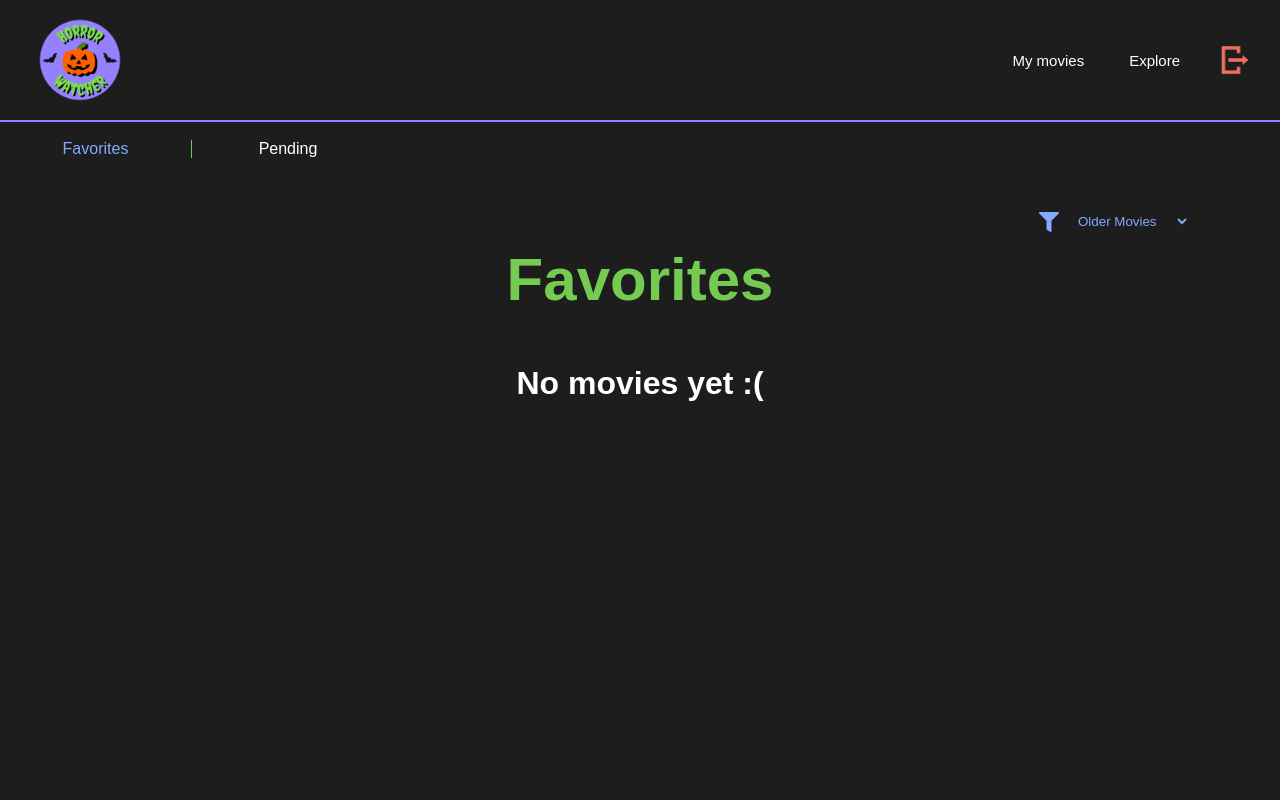
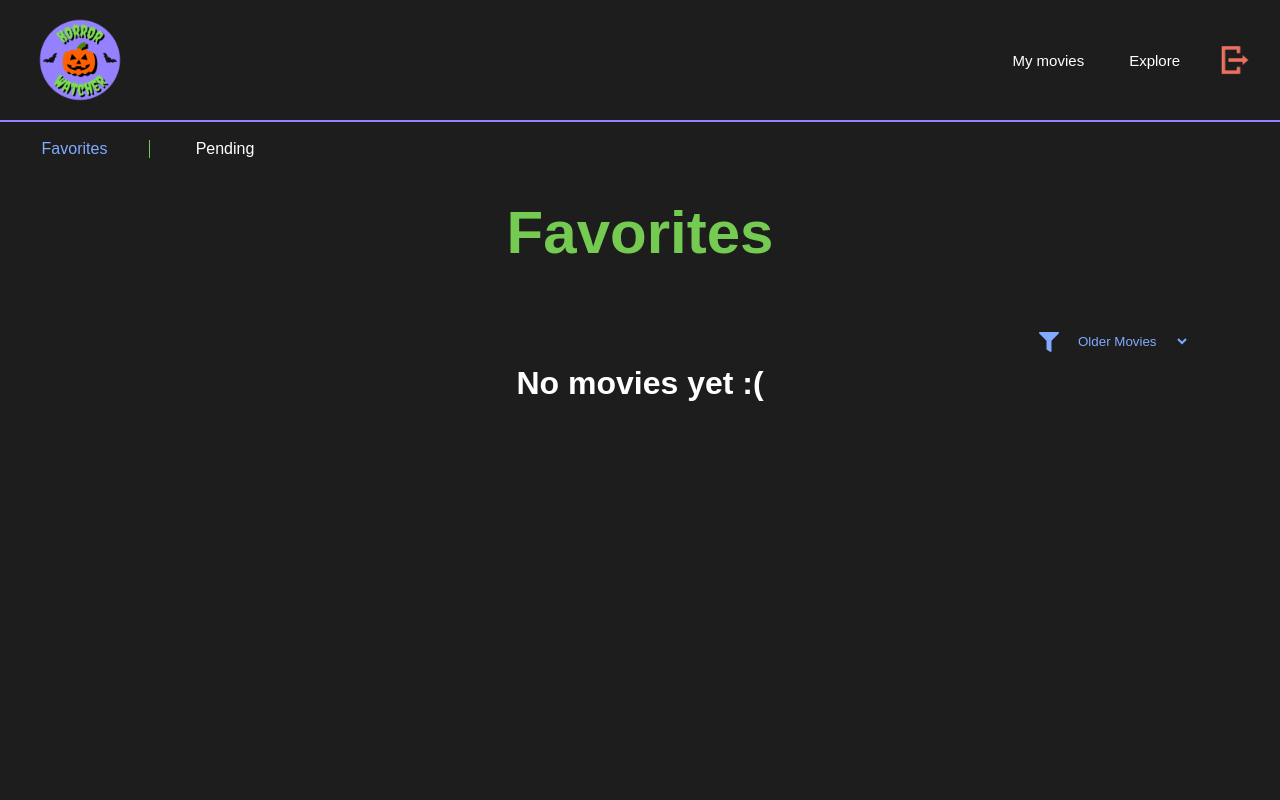
Before and after one commit to belenjn/horror-watcher-app, a React (Vite) app: page /myMovies in a window 1280 px wide. Shown: the top 800 px of the page. Built offline with nearby package versions, Linux system fonts and the light colour scheme; no server answers; the database is empty; sample sign-in values are in the browser's storage; a web font is replaced by a local one.

Commit message:
Filter component added in fav and pending

```diff
--- a/src/components/my-movies-page/MyMoviesPage.tsx
+++ b/src/components/my-movies-page/MyMoviesPage.tsx
@@ -3,7 +3,6 @@ import { useAppSelector } from "../../hooks/redux-hooks";
 import { Footer } from "../footer/Footer";
 import { Navbar } from "../navbar/Navbar";
 import { Favorites } from "./favorites/Favorites";
-import { Filter } from "./filter/Filter";
 import { Pending } from "./pending/Pending";
 import { SelectorPages } from "./selector-pages-favorites-pending/SelectorPages";
 
@@ -25,7 +24,6 @@ export const MyMoviesPage = () => {
         setFavorites={setFavorites}
         setPending={setPending}
       />
-      <Filter />
       {favorites === true ? (
         <Favorites favoritesMovies={favoritesMovies} />
       ) : (
--- a/src/components/my-movies-page/favorites/Favorites.tsx
+++ b/src/components/my-movies-page/favorites/Favorites.tsx
@@ -1,24 +1,31 @@
 import { Movie } from "../../../types/movie";
+import { Filter } from "../filter/Filter";
 import { GridMyMoviesPage } from "../grid/GridMyMoviesPage";
-import "./Favorites.css"
+import "./Favorites.css";
 
+export const Favorites = ({
+  favoritesMovies,
+}: {
+  favoritesMovies: Movie[];
+}) => {
+  return (
+    <div className="favorites__container animate__animated animate__fadeIn animate__faster">
+      <h1 className="favorites__container--title">Favorites</h1>
+      <Filter />
 
-export const Favorites = ({favoritesMovies}: {favoritesMovies: Movie[]}) => {
-
-
-  return (
-    <div className='favorites__container animate__animated animate__fadeIn animate__faster'>
-        <h1 className="favorites__container--title">
-            Favorites
-        </h1>
-
-        <div className="favorites__container--grid">
-          {
-            favoritesMovies.length === 0 ? <h1 style={{
-              height: 500
-            }}>No movies yet :(</h1> : <GridMyMoviesPage movies={favoritesMovies}/>
-          }
-        </div>
+      <div className="favorites__container--grid">
+        {favoritesMovies.length === 0 ? (
+          <h1
+            style={{
+              height: 500,
+            }}
+          >
+            No movies yet :(
+          </h1>
+        ) : (
+          <GridMyMoviesPage movies={favoritesMovies} />
+        )}
+      </div>
     </div>
-  )
-}
+  );
+};
--- a/src/components/my-movies-page/pending/Pending.tsx
+++ b/src/components/my-movies-page/pending/Pending.tsx
@@ -1,13 +1,13 @@
 import { Movie } from "../../../types/movie";
+import { Filter } from "../filter/Filter";
 import { GridMyMoviesPage } from "../grid/GridMyMoviesPage";
 import "./Pending.css";
 
 export const Pending = ({ pendingMovies }: { pendingMovies: Movie[] }) => {
-
-
   return (
     <div className="pending__container animate__animated animate__fadeIn animate__faster">
       <h1 className="pending__container--title">Pending</h1>
+      <Filter />
 
       <div className="pending__container--grid">
         {pendingMovies.length === 0 ? (
--- a/src/components/my-movies-page/selector-pages-favorites-pending/SelectorPages.css
+++ b/src/components/my-movies-page/selector-pages-favorites-pending/SelectorPages.css
@@ -10,7 +10,7 @@
   flex-direction: row;
   margin-top: 40px;
   margin-bottom: 40px;
-  width: 30%;
+  width: 300px;
 }
 
 .gridMoviesPage__container--pages--favorites,
```
